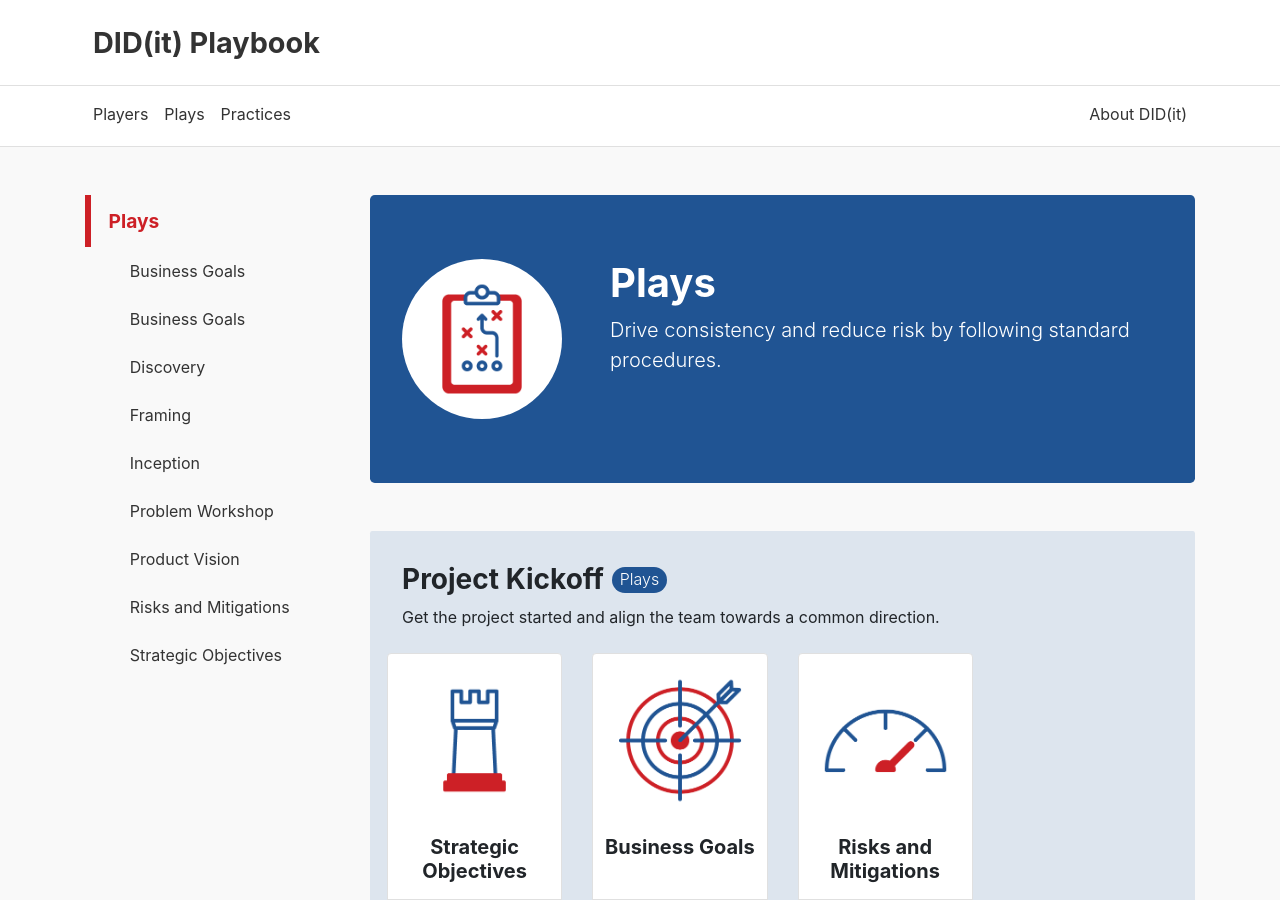
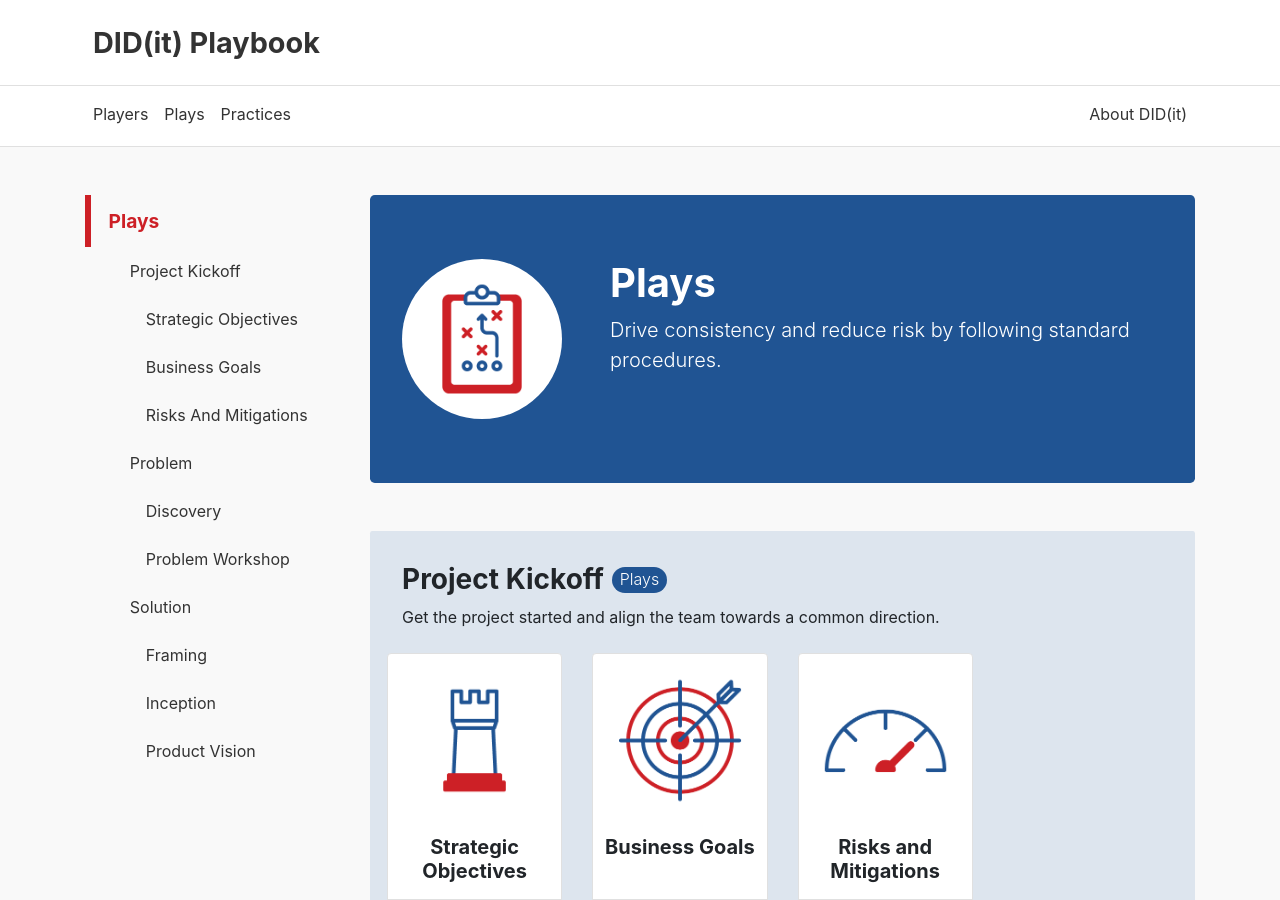
Before and after one commit to KnightPointSystems/kps_playbook, a Jekyll site: the page built from v2/plays.md, in a window 1280 px wide and 900 px high. Built offline with Jekyll 4.4.1, drawn with Linux system fonts in a browser that asks for light colours; nearby versions of some CDN libraries.

Commit message:
Fixing sidenav for plays.

```diff
--- /dev/null
+++ b/_data/plays/sidenav.yml
@@ -0,0 +1,14 @@
+- title: Project Kickoff
+  pages:
+    - Strategic Objectives
+    - Business Goals
+    - Risks And Mitigations
+- title: Problem
+  pages:
+    - Discovery
+    - Problem Workshop
+- title: Solution
+  pages:
+    - Framing
+    - Inception
+    - Product Vision
--- a/_includes/v2/content.html
+++ b/_includes/v2/content.html
@@ -1,6 +1,10 @@
 <div class="container mt-5">
   <div class="row">
-    {% include v2/sidenav.html %}
+    {% if include.topic == 'Plays' %}
+      {% include v2/plays_sidenav.html %}
+    {% else %}
+      {% include v2/sidenav.html %}
+    {% endif %}
     <main role="main" class="col-md-9">
       {% include v2/content/hero.html hero=include.content.hero %}
       <!-- .steps -->
--- /dev/null
+++ b/_includes/v2/plays_sidenav.html
@@ -0,0 +1,30 @@
+<div class="col-md-3">
+  <nav class="navbar navbar-expand-sm navbar-light mb-5">
+    <button class="navbar-toggler" type="button" data-toggle="collapse" data-target="#sidenav" aria-controls="sidenav" aria-expanded="false" aria-label="Toggle navigation">
+      <span class="navbar-toggler-icon"></span>
+    </button>
+    <div class="collapse navbar-collapse" id="sidenav">
+      <ul class="custom-sidenav-list">
+        <li>
+          <a href="{{ site.baseurl }}/v2/plays" class="custom-current">Plays</a>
+        </li>
+        {% for subheading in site.data.plays.sidenav %}
+          <ul class="custom-sidenav-sub_list">
+            <li>
+              <a href="{{ site.baseurl }}/v2/plays">{{ subheading.title }}</a>
+              <ul class="custom-sidenav-sub_list">
+                {% for p in subheading.pages %}
+                  {% assign url_parts = page.url | split: '/' %}
+                  {% assign filename = url_parts | last | replace: '_', ' ' | capitalize_all %}
+                  <li>
+                      <a class="{% if filename == p %}custom-current{% endif %}" href="{{ site.baseurl }}/v2/plays/{% include v2/to_url.html title=p %}">{{ p }}</a>
+                  </li>
+                {% endfor %}
+              </ul>
+            </li>
+          </ul>
+        {% endfor %}
+      </ul>
+    </div>
+  </nav>
+</div>
--- a/_layouts/v2/plays.html
+++ b/_layouts/v2/plays.html
@@ -3,4 +3,4 @@ layout: v2/default
 ---
 {% assign play = page.url | split: '/' | last | split: '.' | first %}
 {% assign content = site.data.plays[play] %}
-{% include v2/content.html content=content steps_title='Steps' %}
+{% include v2/content.html content=content steps_title='Steps' topic='Plays' %}
--- /dev/null
+++ b/_plugins/_capitalize_all.rb
@@ -0,0 +1,11 @@
+require 'liquid'
+require 'uri'
+
+# Capitalize all words of the input
+module CapitalizeAll
+  def capitalize_all(words)
+    return words.split(' ').map(&:capitalize).join(' ')
+  end
+end
+
+Liquid::Template.register_filter(CapitalizeAll)
--- a/v2/plays.md
+++ b/v2/plays.md
@@ -5,7 +5,7 @@ title: DID(it) Playbook - Playlist
 <div class="container mt-5">
   <!-- .row -->
   <div class="row">
-    {% include v2/sidenav.html %}
+    {% include v2/plays_sidenav.html %}
     <!-- .main -->
     <main role="main" class="col-md-9">
       <!-- hero -->
```
